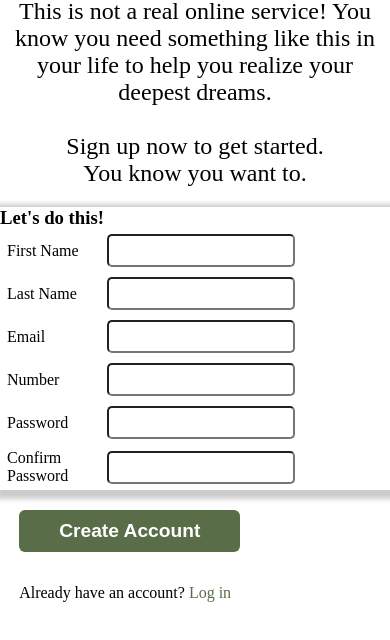
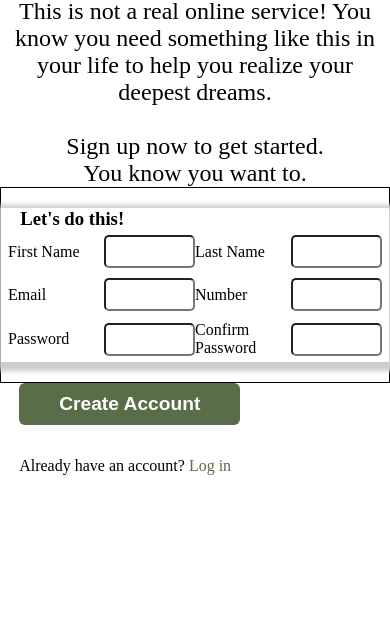
Before and after one commit to nqnguyen1/Sign-up-Page, a plain HTML site: page index.html in a window 390 px wide. Shown: the part 202-842 px from the top of the page. Drawn offline with Linux system fonts and the light colour scheme.

Commit message:
fixed form for mobile

```diff
--- a/index.css
+++ b/index.css
@@ -72,9 +72,12 @@ body {
 
 #sec2 {
     padding: 20px 0px;
+    border: 1px black solid;
 }
 
-
+#sec2 h3 {
+    padding-left: 1.2rem;
+}
 
 .formGrid {
     padding: 5px 0px;
@@ -97,12 +100,14 @@ fieldset {
     border: none;
     padding: 0px 7px;
     display: flex;
-    flex-direction: column;
+    flex-direction: row;
 }
 
 form {
     box-shadow: 3px 3px 5px 6px #ccc;
     width: 100%;
+    display: flex;
+    flex-direction: column;
 }
 
 
```
